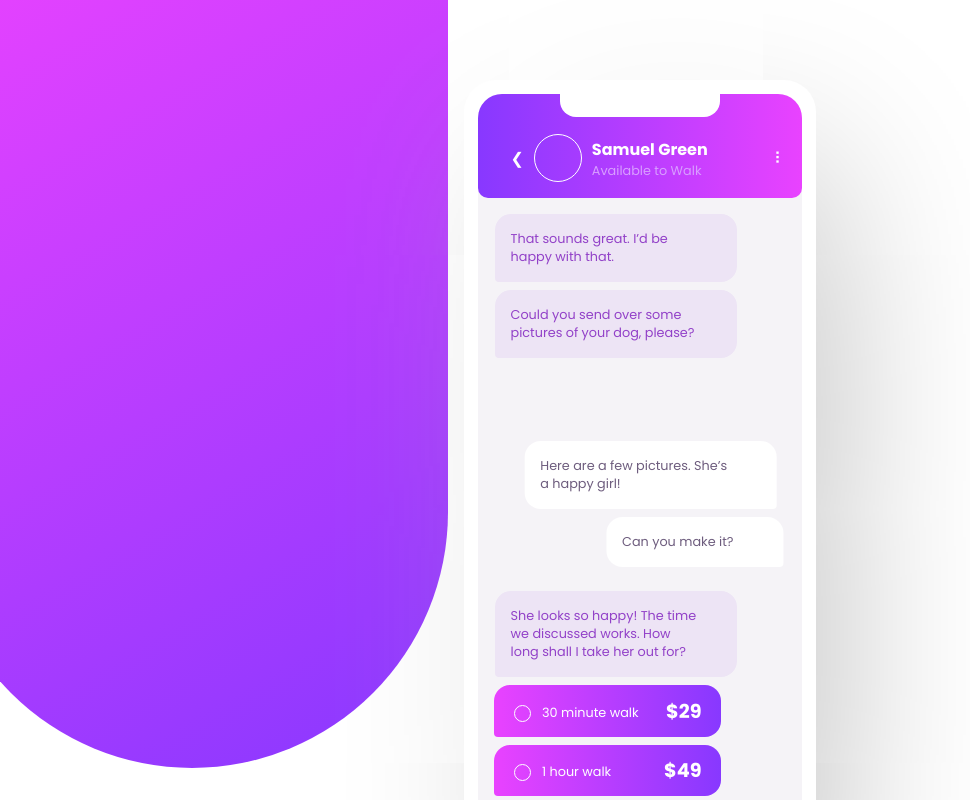
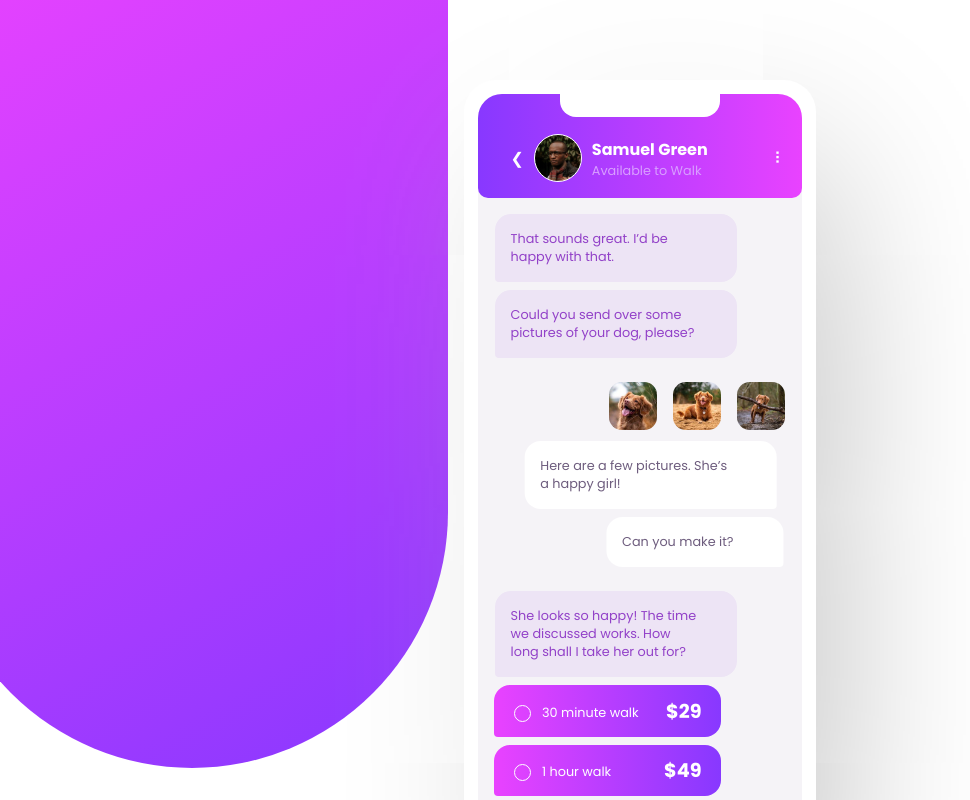
Before and after one commit to saraferreira10/chat-app-CSS-illustration, a website: page index.html in a window 1280 px wide. Shown: the top 800 px of the page, without its empty margins (0-970 px from the left). Drawn offline with Linux system fonts and the light colour scheme; the site is published under a folder, as on GitHub Pages, so addresses that start at the root find nothing.

Commit message:
fixing import imgs error

```diff
--- a/styles/css/main.css
+++ b/styles/css/main.css
@@ -139,7 +139,7 @@ body {
 .phone__top-img {
   width: 3rem;
   height: 3rem;
-  background-image: url("/images/avatar.jpg");
+  background-image: url("./../../images/avatar.jpg");
   background-size: cover;
   background-repeat: no-repeat;
   background-position: center;
@@ -179,13 +179,13 @@ body {
   background-size: cover;
 }
 .phone__msg-img--1 {
-  background-image: url("../../../images/dog-image-1.jpg");
+  background-image: url("./../../images/dog-image-1.jpg");
 }
 .phone__msg-img--2 {
-  background-image: url("../../../images/dog-image-2.jpg");
+  background-image: url("./../../images/dog-image-2.jpg");
 }
 .phone__msg-img--3 {
-  background-image: url("../../../images/dog-image-3.jpg");
+  background-image: url("./../../images/dog-image-3.jpg");
 }
 .phone__msg-img-container {
   display: flex;
```
